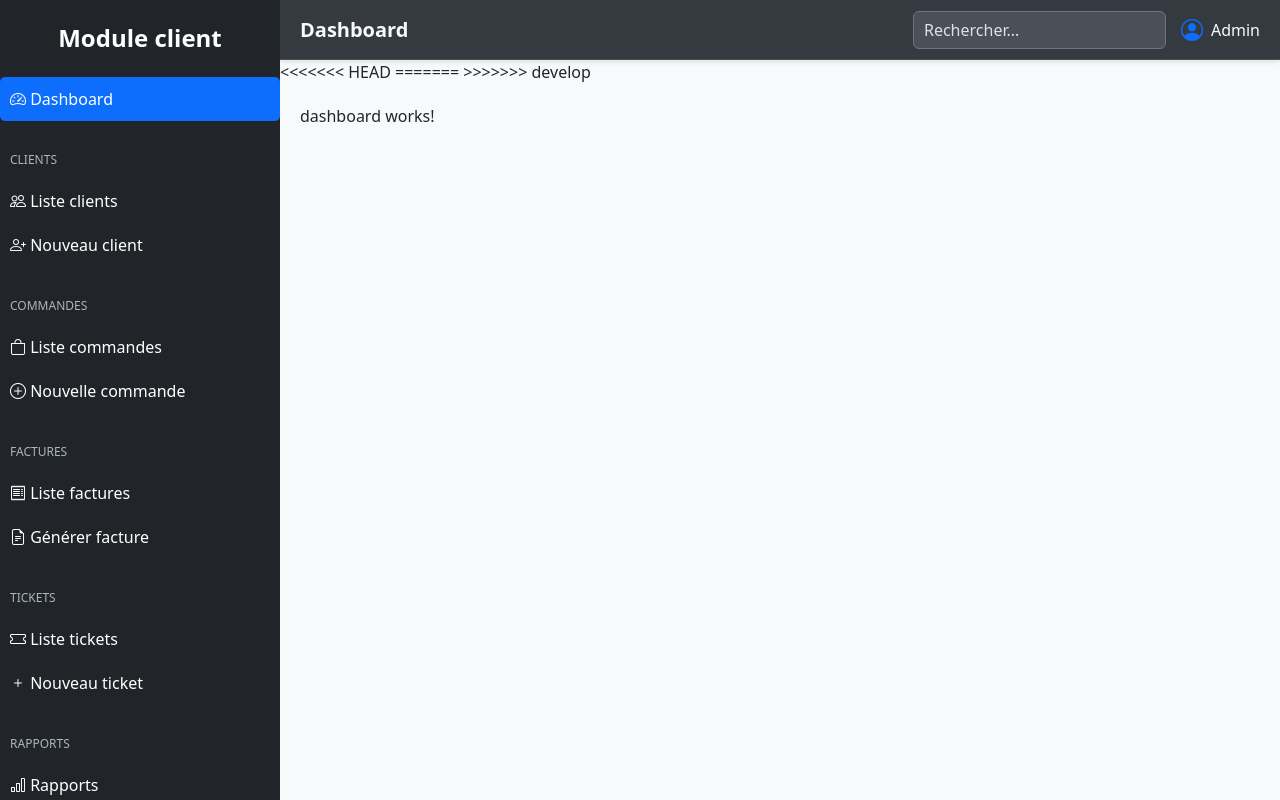
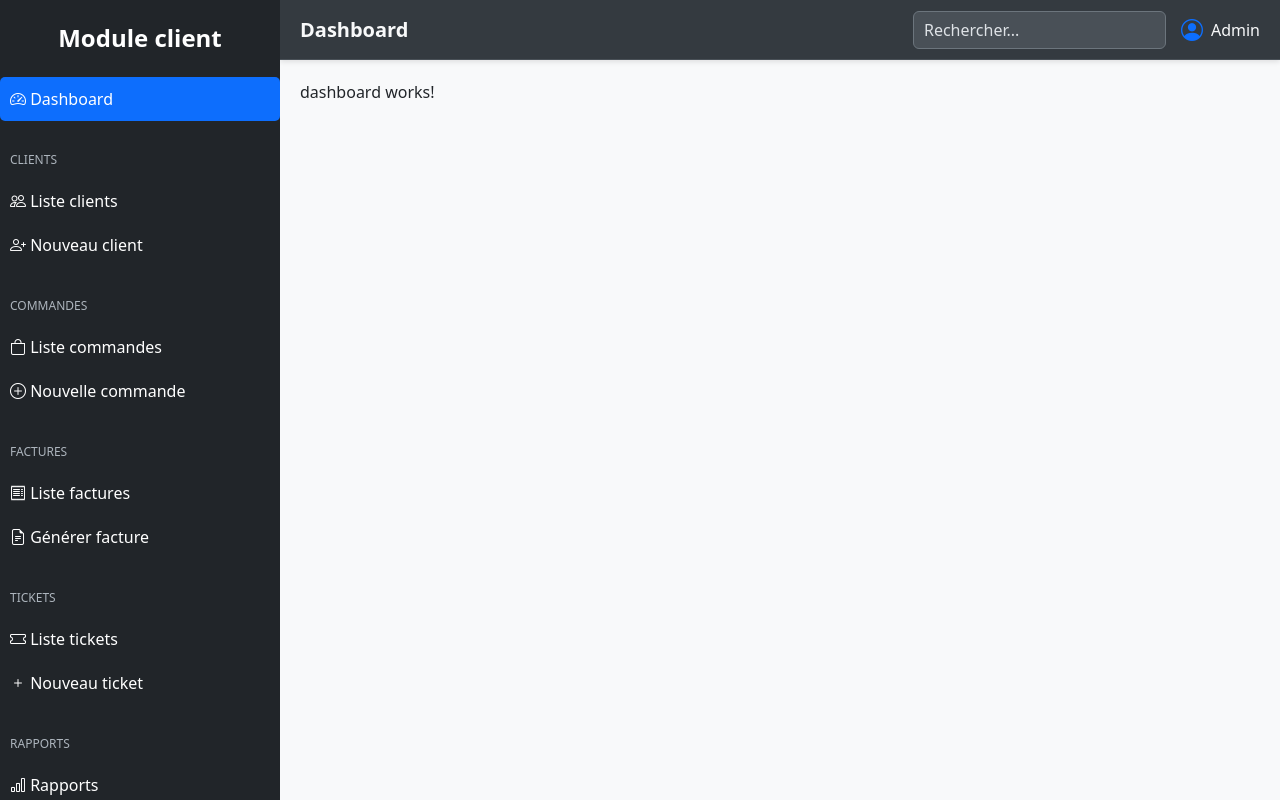
Before and after one commit to bachar004/module_client, an Angular app in the folder front/: page /dashboard in a window 1280 px wide. Built offline with nearby package versions, Linux system fonts and the light colour scheme.

Commit message:
Resolve merge conflict in app.html

```diff
--- a/front/src/app/app.html
+++ b/front/src/app/app.html
@@ -2,10 +2,6 @@
   <app-sidebar></app-sidebar>
   <div class="main-content">
     <app-topbar></app-topbar>
-<<<<<<< HEAD
-=======
-
->>>>>>> develop
     <div class="content">
       <router-outlet></router-outlet>
     </div>
```
